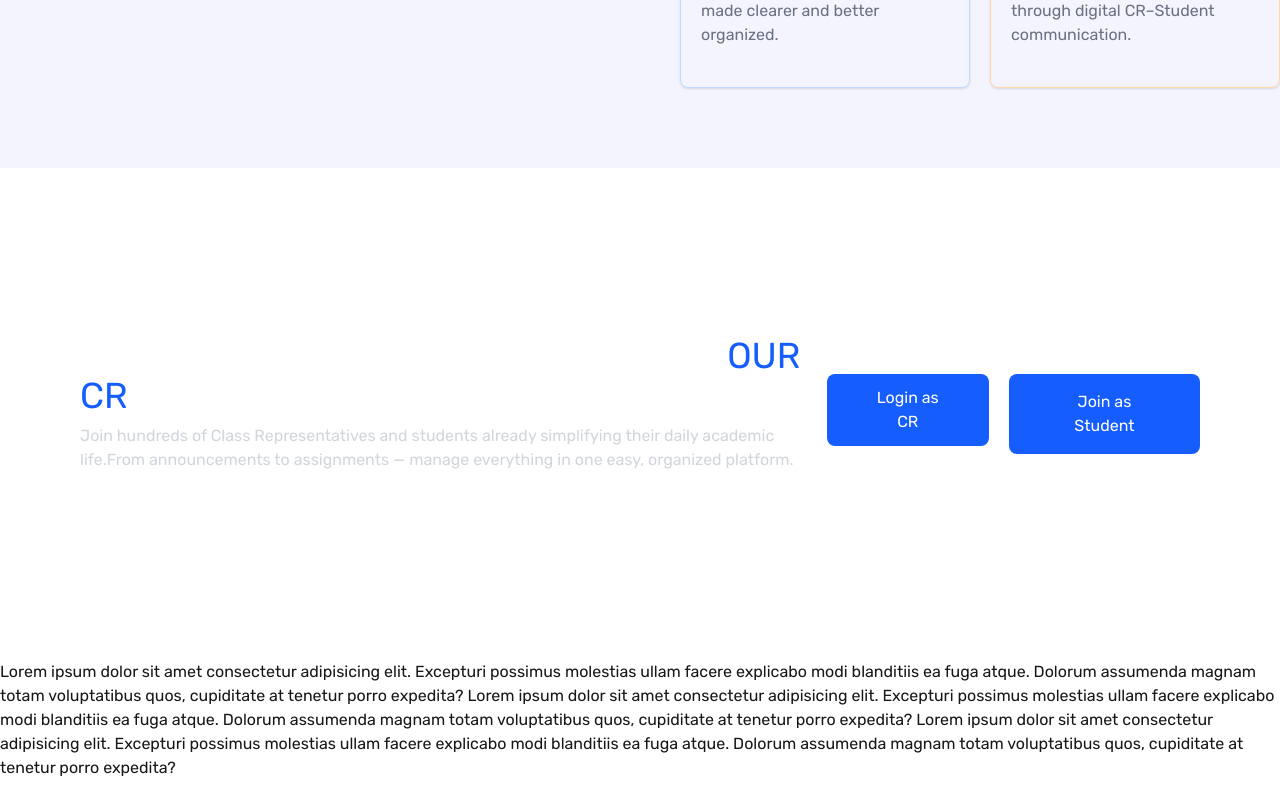
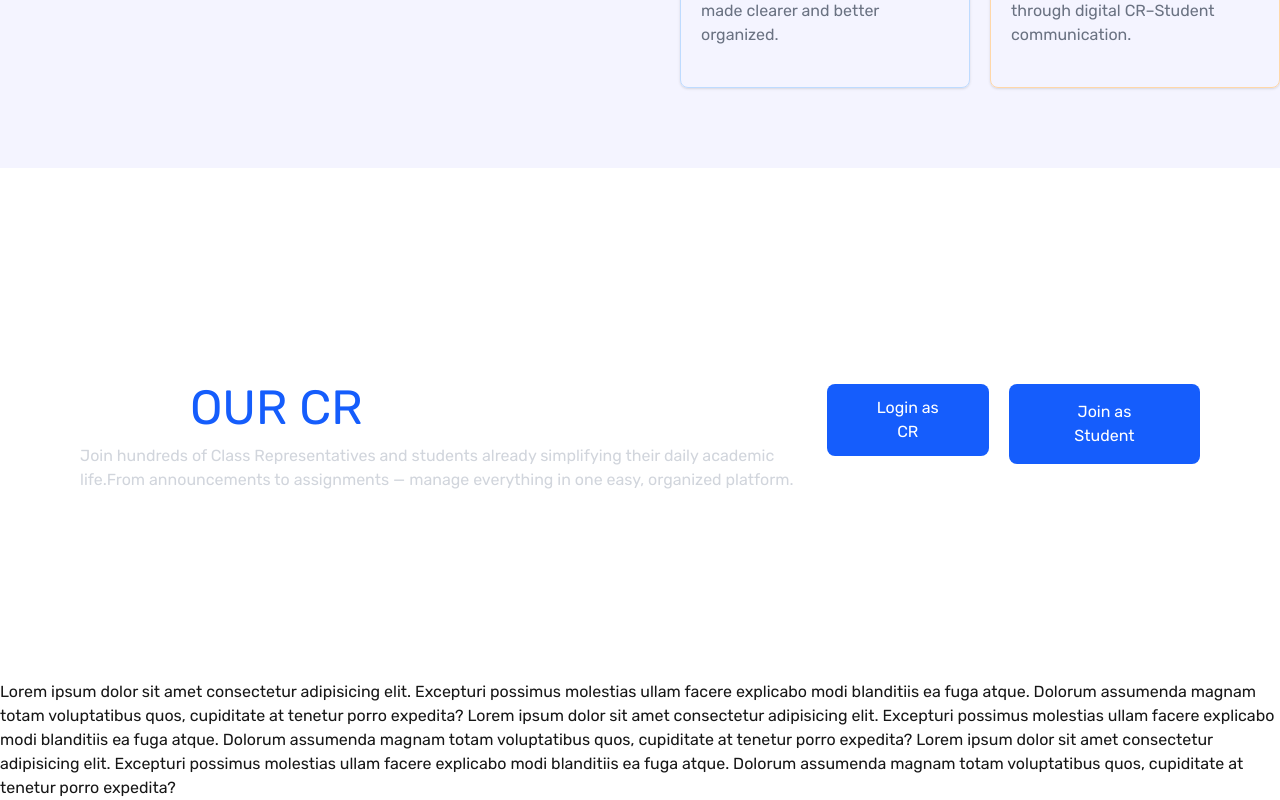
Before and after one commit to nimurr/CR-Management-project, a Next.js app: page / in a window 1280 px wide. Shown: the part 4008-4808 px from the top of the page. Built offline with nearby package versions, Linux system fonts and the light colour scheme.

Commit message:
`Update text styles and content in MakeClassManagement component`

```diff
--- a/src/Components/Landing/HomePage/MakeClassManagement.js
+++ b/src/Components/Landing/HomePage/MakeClassManagement.js
@@ -5,8 +5,8 @@ const MakeClassManagement = () => {
         <div className='my-10'>
             <div className='container px-5 mx-auto rounded-xl overflow-hidden  bg-[url("/Images/HomePage/crm-contact/banner.png")] bg-no-repeat w-full bg-center bg-cover lg:px-20 py-5 lg:py-32 space-y-5 lg:flex items-center justify-between'>
                 <div className=''>
-                    <h2 className='text-white text-4xl'>Make Class Management Smarter with <span className='text-blue-600'>OUR CR</span></h2>
-                    <p className='text-gray-300 mt-2'>Join hundreds of Class Representatives and students already simplifying their daily academic life.From announcements to assignments — manage everything in one easy, organized platform.</p>
+                    <h2 className='text-white text-3xl lg:text-5xl'>Make Class Management Smarter with <span className='text-blue-600'>OUR CR</span></h2>
+                    <p className='text-gray-300 mt-3'>Join hundreds of Class Representatives and students already simplifying their daily academic life.From announcements to assignments — manage everything in one easy, organized platform.</p>
                 </div>
                 <div className='lg:flex lg:min-w-1/3 space-y-2 justify-end gap-5'>
                     <button className='px-10 py-3 text-center rounded-lg cursor-pointer transition hover:bg-blue-700 text-white bg-blue-600 flex items-center gap-2 hover:shadow-[0_0_15px_rgba(59,130,246,0.7)]'>
```
